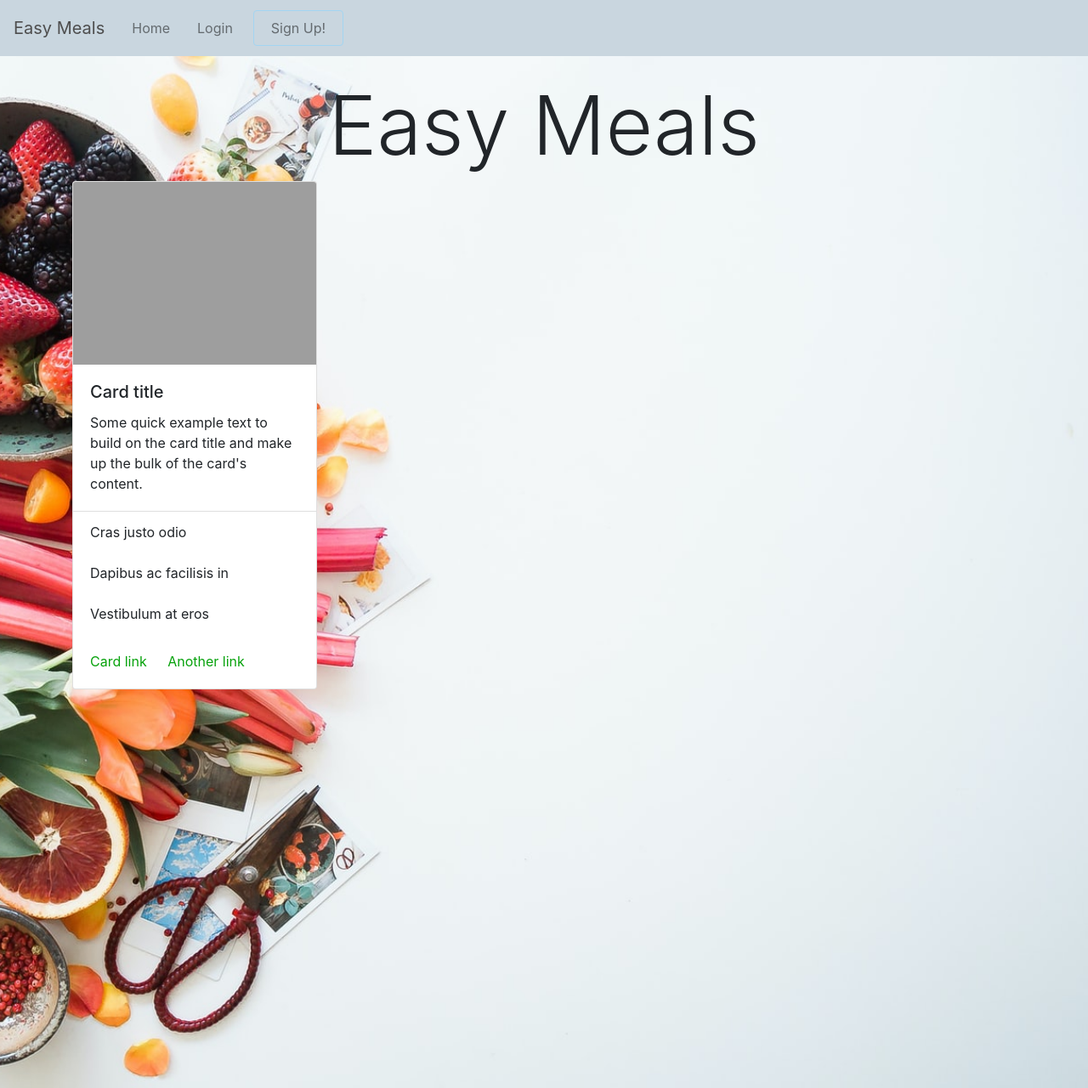
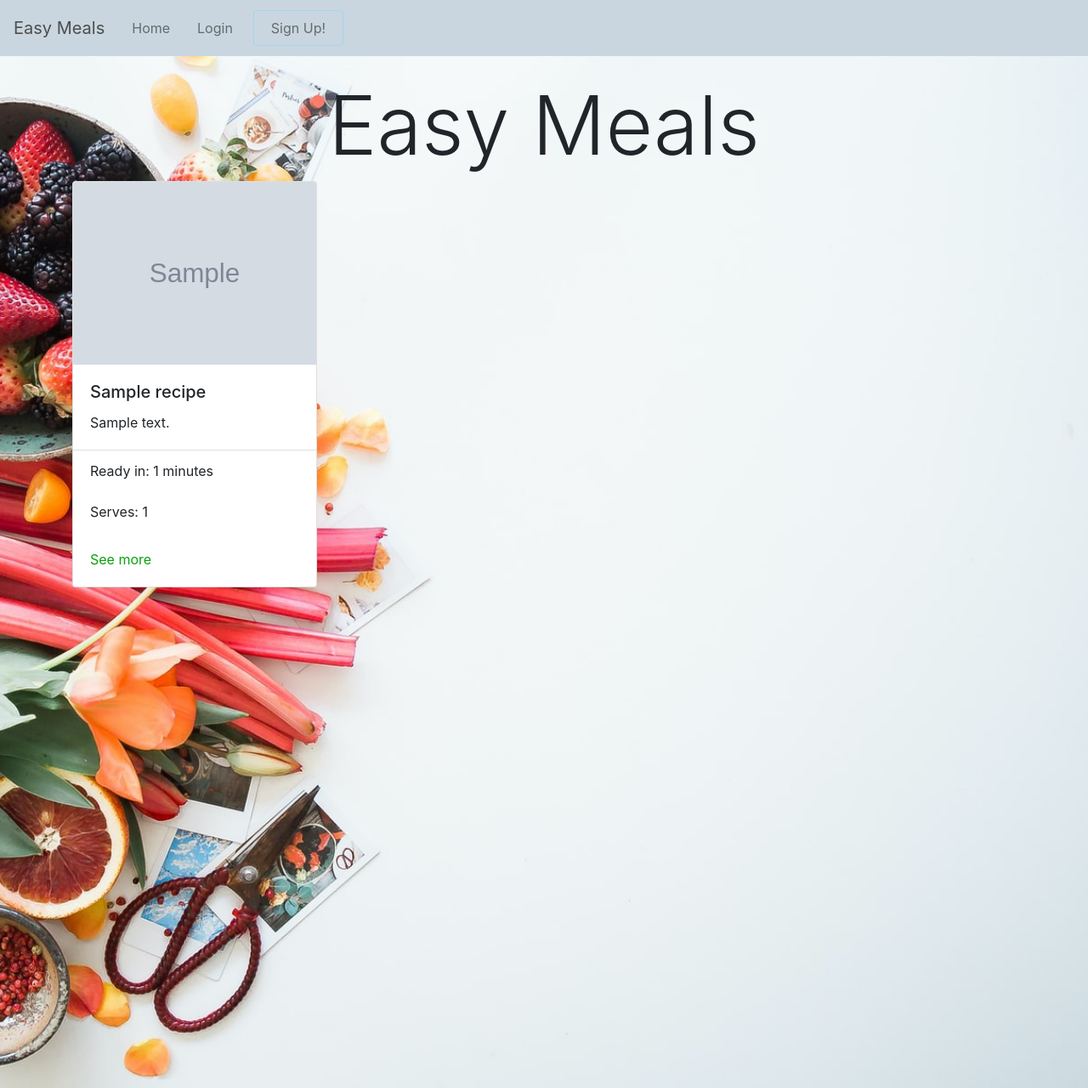
Before and after one commit to DruSerkes/The-Easy-Meal, a Flask app: template templates/users/favorites.html in a window 1280 px wide. Shown: the whole page at 85% size. Run offline with Flask 2, Linux system fonts and the light colour scheme; the template is opened without the code that fills it: values that come from a table or form of the project are taken from there, others are empty; tables that the repository leaves empty hold one stand-in row (values such as "Sample post"); grey boxes marked "Sample" are stand-in pictures; some libraries are stand-ins or nearby versions; grey boxes are pictures that could not be loaded.

Commit message:
add logic for favorites template

```diff
--- a/templates/users/favorites.html
+++ b/templates/users/favorites.html
@@ -6,27 +6,26 @@
 
 <h1 class="display-1 text-center">Easy Meals</h1>
 
-<!-- {% for recipe in user.recipes %} -->
-
+{% if user.recipes %}
+{% for recipe in user.recipes %}
 <div class="card" style="width: 18rem;">
-    <img src="..." class="card-img-top" alt="...">
+    <img src="{{recipe.img_url}}" class="card-img-top" alt="Photo of {{recipe.title}}">
     <div class="card-body">
-      <h5 class="card-title">Card title</h5>
-      <p class="card-text">Some quick example text to build on the card title and make up the bulk of the card's content.</p>
+      <h5 class="card-title">{{ recipe.title }}</h5>
+      <p class="card-text">{{ recipe.description }}</p>
     </div>
     <ul class="list-group list-group-flush">
-      <li class="list-group-item">Cras justo odio</li>
-      <li class="list-group-item">Dapibus ac facilisis in</li>
-      <li class="list-group-item">Vestibulum at eros</li>
+      <li class="list-group-item">Ready in: {{ recipe.ready_in }} minutes</li>
+      <li class="list-group-item">Serves: {{ recipe.servings }}</li>
     </ul>
     <div class="card-body">
-      <a href="#" class="card-link">Card link</a>
-      <a href="#" class="card-link">Another link</a>
+      <a href="#" class="card-link">See more</a>
     </div>
   </div>
+{% endfor %}
 
-
-<!-- {% endfor %} -->
-
+{% else %}
+<p class="lead">You don't have any saved recipes yet!</p>
+{% endif %}
 
 {% endblock %}
```
